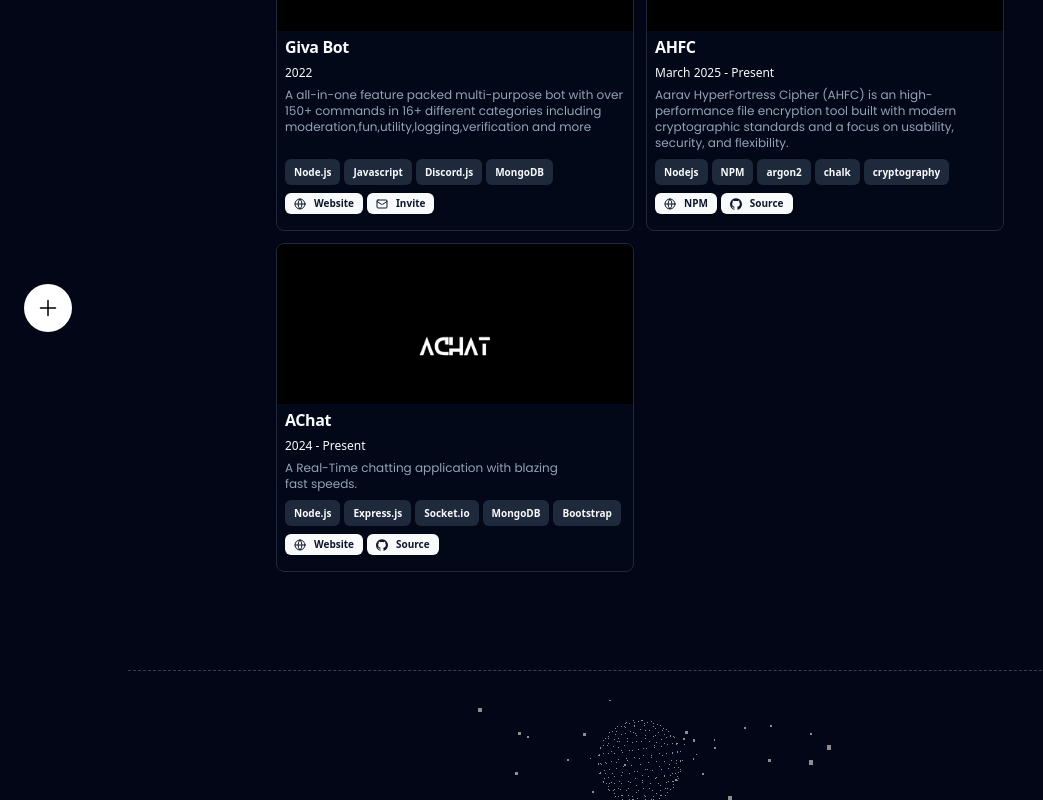
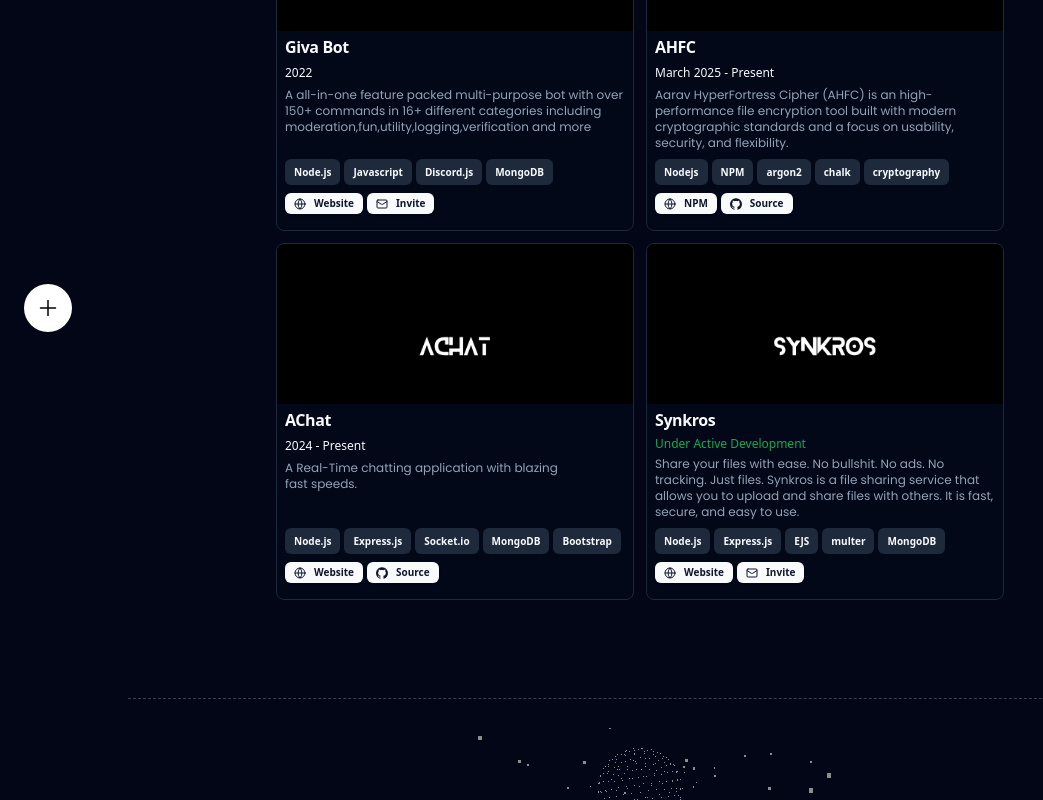
Before and after one commit to axrxvm/website, a Next.js app: page /projects in a window 1280 px wide. Shown: the part 452-1252 px from the top of the page, without its empty margins (0-1043 px from the left). Built offline with nearby package versions, Linux system fonts and the light colour scheme.

Commit message:
✨ Synkros

```diff
--- a/src/constants/projects.config.js
+++ b/src/constants/projects.config.js
@@ -96,6 +96,29 @@ export const PROJECTS = [
     image: "/projects/achat.png",
     video: "",
   },
+  {
+    title: "Synkros",
+    href: "https://synkross.alwaysdata.net/",
+    dates: "",
+    active: true,
+    description:
+      "Share your files with ease. No bullshit. No ads. No tracking. Just files. Synkros is a file sharing service that allows you to upload and share files with others. It is fast, secure, and easy to use.",
+    technologies: ["Node.js", "Express.js", "EJS", "multer", "MongoDB"],
+    links: [
+      {
+        type: "Website",
+        href: "https://synkross.alwaysdata.net/",
+        icon: <Icons.globe className="h-3 w-3" />,
+      },
+      {
+        type: "Invite",
+        href: "#",
+        icon: <Icons.email className="h-3 w-3" />,
+      },
+    ],
+    image: "/projects/synkros.png",
+    video: "",
+  },
 ];
 
 export const FREELANCE_PROJECTS = [
```
Also changed, not shown: public/projects/synkros.png (added).
